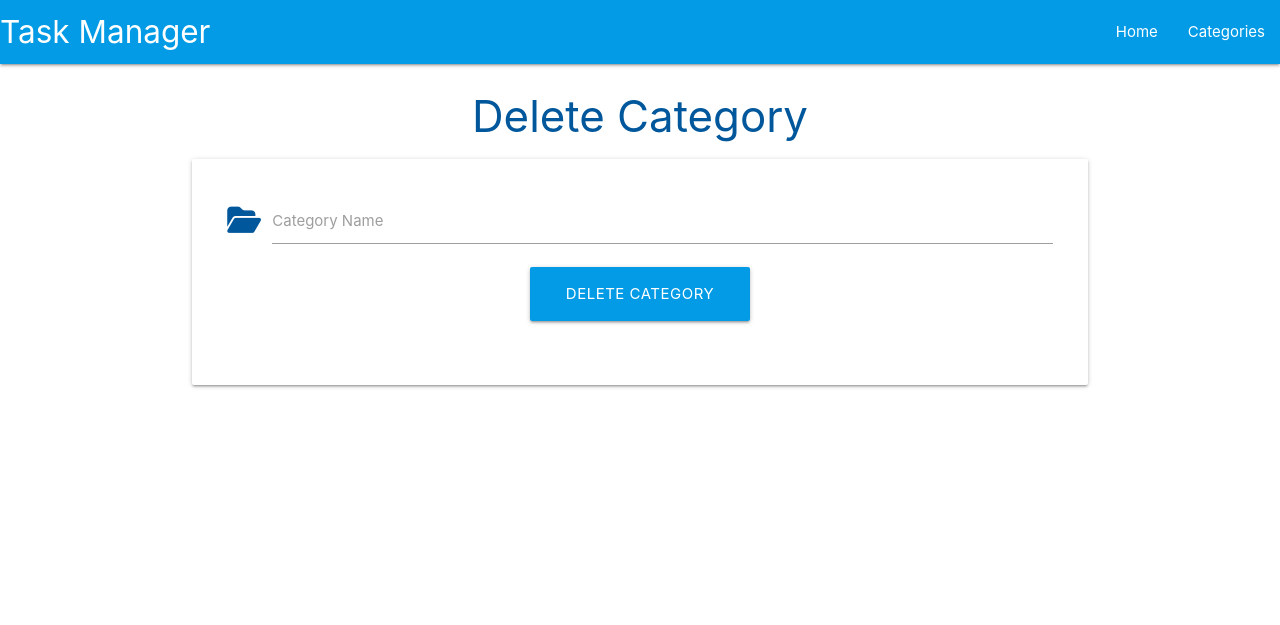
After one commit to nianswe/flask-sqlalchemy-task-manager, a Flask app: template taskmanager/templates/delete_category.html in a window 1280 px wide. The commit adds this page. Shown: the top 625 px of the page. Run offline with Flask 3, Linux system fonts and the light colour scheme; the template is opened without the code that fills it, so the values that code supplies are empty.

Commit message:
Add Category form with Deletee

```diff
--- a/taskmanager/static/js/script.js
+++ b/taskmanager/static/js/script.js
@@ -2,3 +2,14 @@ document.addEventListener('DOMContentLoaded', function() {
     var elems = document.querySelectorAll('.sidenav');
     var instances = M.Sidenav.init(elems, options);
   });
+
+  document.addEventListener('DOMContentLoaded', function() {
+    var elems = document.querySelectorAll('.modal');
+    var instances = M.Modal.init(elems, options);
+  });
+
+  // Or with jQuery
+
+  $(document).ready(function(){
+    $('.modal').modal();
+  });
--- /dev/null
+++ b/taskmanager/templates/delete_category.html
@@ -0,0 +1,27 @@
+{% extends "base.html" %}
+{% block content %}
+
+<h3 class="light-blue-text text-darken-4 center-align">Delete Category</h3>
+
+<div class="row card-panel gray lighten-5">
+    <form class="col s12" method="DELETE" action="{{ url_for('delete_category', category_id=category.id) }}">
+       <!-- category name -->
+        <div class="row">
+            <div class="input-field col s12">
+                <i class="fas fa-folder-open prefix light-blue-text text-darken-4"></i>
+                <input name="category_name" id="category_name" value="{{ category.category_name }}" minlength="3" maxlength="25" type="text" class="validate" required>
+                <label for="category_name">Category Name</label>
+        </div>
+
+        <!-- submit button -->
+        <div class="row">
+            <div class="col s12 center-align">
+                <button type="submit" class="btn-large light-blue darken-1">
+                    Delete Category <i class="fas fa-delete right"></i>
+                </button>
+
+        </div>
+    </form>
+</div>
+
+{% endblock %}
```
Also changed, not shown: taskmanager/routes.py (+7 -0 lines), taskmanager/templates/categories.html (+31 -1 lines).
